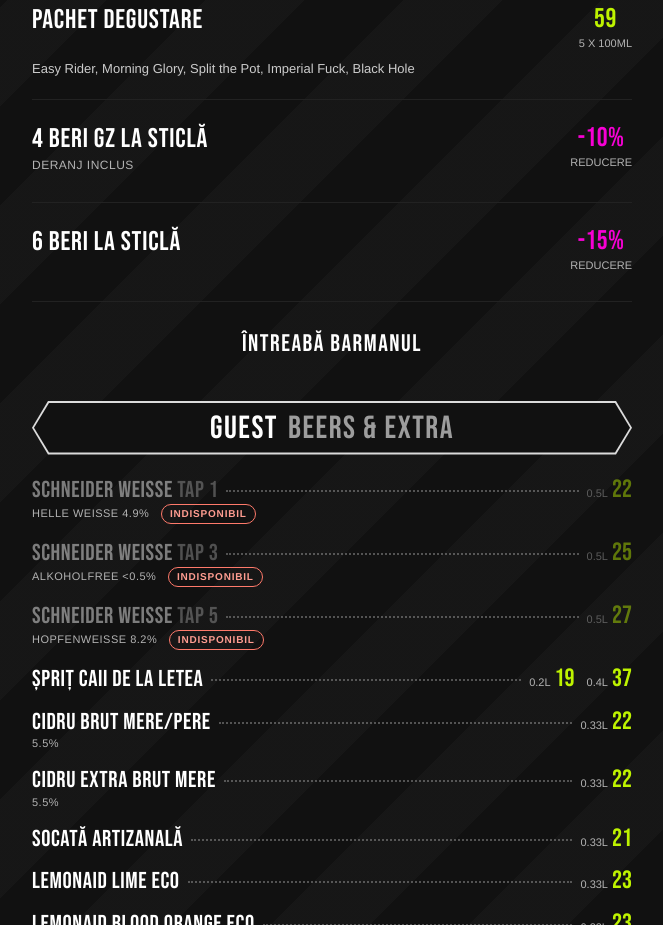
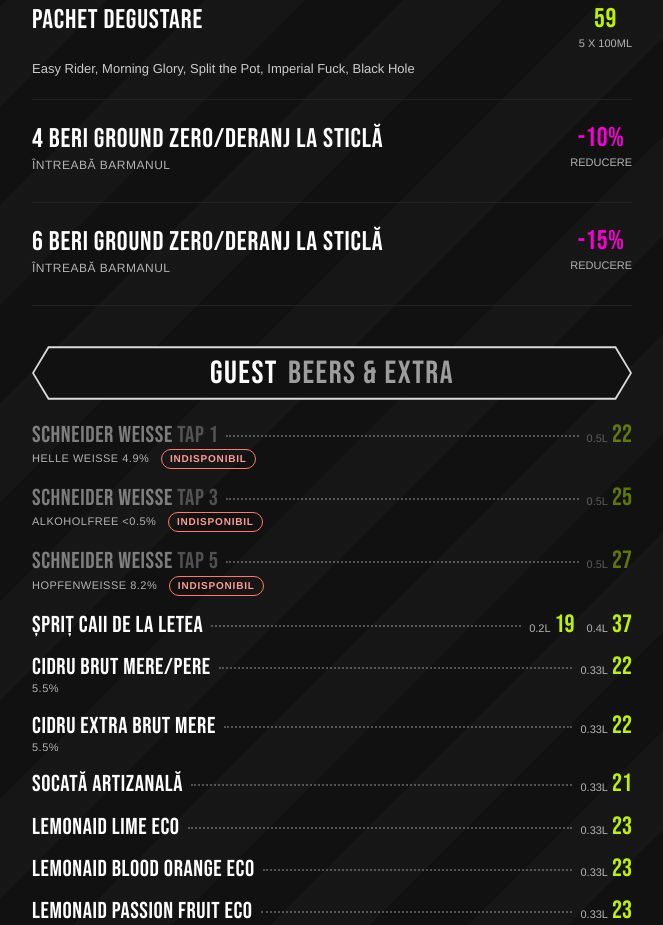
Before and after one commit to rarescojocaru504/ground_zero_menu, a website: page index.html in a window 1280 px wide. Shown: the part 4040-4965 px from the top of the page, without its empty margins (308-971 px from the left). Drawn offline with Linux system fonts and the light colour scheme.

Commit message:
Added packs refactoring

```diff
--- a/css/styles.css
+++ b/css/styles.css
@@ -391,14 +391,6 @@ body.bars-stuck .header-glass { clip-path: inset(0 0 0 0); }
 /* Bottle pack discounts */
 .bottle-price { color: var(--bottle); }
 .pack-card { margin-bottom: 18px; padding-bottom: 14px; }
-.packs-note {
-    margin: 4px 0 30px;
-    color: var(--text);
-    font-family: var(--font-display);
-    font-size: 24px;
-    letter-spacing: 1.5px;
-    text-align: center;
-}
 
 /* ---------- Plain cards (special beers, food) ---------- */
 .food-card { margin-bottom: 25px; padding-bottom: 20px; border-bottom: 1px solid var(--border-soft); }
--- a/index.html
+++ b/index.html
@@ -8,7 +8,7 @@
     <link rel="icon" type="image/png" href="assets/img/logo.png">
     <!-- Bebas Neue, self-hosted (licence: assets/fonts/OFL-bebas-neue.txt). Same condensed look as the printed menu. -->
     <link rel="preload" href="assets/fonts/bebas-neue-latin-400-normal.woff2" as="font" type="font/woff2" crossorigin>
-    <link rel="stylesheet" href="css/styles.css?v=21">
+    <link rel="stylesheet" href="css/styles.css?v=22">
 </head>
 <body>
 
@@ -393,12 +393,12 @@
             <div class="food-desc" data-i18n="desc_pachet">Easy Rider, Morning Glory, Split the Pot, Imperial Fuck, Black Hole</div>
         </div>
 
-        <!-- Bottle packs: discount on bottled beers, with "ask the bartender" underneath -->
+        <!-- Bottle packs: discount on bottled beers -->
         <div class="food-card pack-card">
             <div class="food-header">
                 <div class="beer-title-wrap">
-                    <h3 class="food-title" data-i18n="pack4_title">4 BERI GZ LA STICLĂ</h3>
-                    <div class="beer-subtitle" data-i18n="pack4_sub">DERANJ INCLUS</div>
+                    <h3 class="food-title" data-i18n="pack4_title">4 BERI GROUND ZERO/DERANJ LA STICLĂ</h3>
+                    <div class="beer-subtitle" data-i18n="packs_note">ÎNTREABĂ BARMANUL</div>
                 </div>
                 <div class="beer-price-matrix">
                     <div class="price-col"><span class="p-val bottle-price">-10%</span><span class="p-vol" data-i18n="discount_label">REDUCERE</span></div>
@@ -409,15 +409,14 @@
         <div class="food-card pack-card">
             <div class="food-header">
                 <div class="beer-title-wrap">
-                    <h3 class="food-title" data-i18n="pack6_title">6 BERI LA STICLĂ</h3>
+                    <h3 class="food-title" data-i18n="pack6_title">6 BERI GROUND ZERO/DERANJ LA STICLĂ</h3>
+                    <div class="beer-subtitle" data-i18n="packs_note">ÎNTREABĂ BARMANUL</div>
                 </div>
                 <div class="beer-price-matrix">
                     <div class="price-col"><span class="p-val bottle-price">-15%</span><span class="p-vol" data-i18n="discount_label">REDUCERE</span></div>
                 </div>
             </div>
         </div>
-
-        <p class="packs-note" data-i18n="packs_note">ÎNTREABĂ BARMANUL</p>
 
         <!-- GUEST BEERS & EXTRA -->
         <h2 id="sec-guest" class="section-banner" data-i18n="cat_guest">GUEST <span class='light'>BEERS &amp; EXTRA</span></h2>
@@ -672,7 +671,7 @@
     <span data-i18n="service_toast">Comanda și servirea la bar / Apreciem debarasarea</span>
 </div>
 
-<script src="js/lang.js?v=9"></script>
+<script src="js/lang.js?v=10"></script>
 <script src="js/script.js?v=16"></script>
 </body>
 </html>
--- a/js/lang.js
+++ b/js/lang.js
@@ -47,8 +47,8 @@ const translations = {
         // XperimentALE, the beer flight and the bottle packs
         desc_x029: "O bere foarte apreciată în rândul cunoscătorilor. Pentru a crea un profil de malț care să echilibreze atât dulceața, cât și amărăciunea acestui stil clasic, am adăugat boabe de cacao, cafea de specialitate, vanilie de Madagascar. Aroma rezultată este atât fină, cât și nuanțată. Descoperiți note de ciocolată, aromă de sherry, boabe de cacao și fructe negre.",
         desc_x030: "Pils german nefiltrat, cu malt din regiunea Bamberg, Germania, hamei Mandarina Bavaria - arome citrice, amăreală fină, gust super răcoritor.",
-        pack4_title: "4 BERI GZ LA STICLĂ", pack4_sub: "DERANJ INCLUS",
-        pack6_title: "6 BERI LA STICLĂ",
+        pack4_title: "4 BERI GROUND ZERO/DERANJ LA STICLĂ",
+        pack6_title: "6 BERI GROUND ZERO/DERANJ LA STICLĂ",
         discount_label: "REDUCERE",
         packs_note: "ÎNTREABĂ BARMANUL",
         name_pachet: "PACHET DEGUSTARE", desc_pachet: "Easy Rider, Morning Glory, Split the Pot, Imperial Fuck, Black Hole",
@@ -136,8 +136,8 @@ const translations = {
         // XperimentALE, the beer flight and the bottle packs
         desc_x029: "A beer highly regarded by connoisseurs. To create a malt profile that balances both the sweetness and bitterness of this classic style, we added cocoa beans, specialty coffee, and Madagascar vanilla. The resulting flavor is both smooth and nuanced. Discover notes of chocolate, sherry, cocoa beans, and dark fruits.",
         desc_x030: "Unfiltered German Pilsner made with malt from the Bamberg region of Germany and Mandarina Bavaria hops-featuring citrus aromas, a refined bitterness, and a super-refreshing taste.",
-        pack4_title: "4 BOTTLED GZ BEERS", pack4_sub: "DERANJ INCLUDED",
-        pack6_title: "6 BOTTLED BEERS",
+        pack4_title: "4 BOTTLED GROUND ZERO/DERANJ BEERS",
+        pack6_title: "6 BOTTLED GROUND ZERO/DERANJ BEERS",
         discount_label: "DISCOUNT",
         packs_note: "ASK THE BARTENDER",
         name_pachet: "BEER FLIGHT", desc_pachet: "Easy Rider, Morning Glory, Split the Pot, Imperial Fuck, Black Hole",
```
Also changed, not shown: tests/menu.spec.js (+6 -7 lines), 1 other file.
